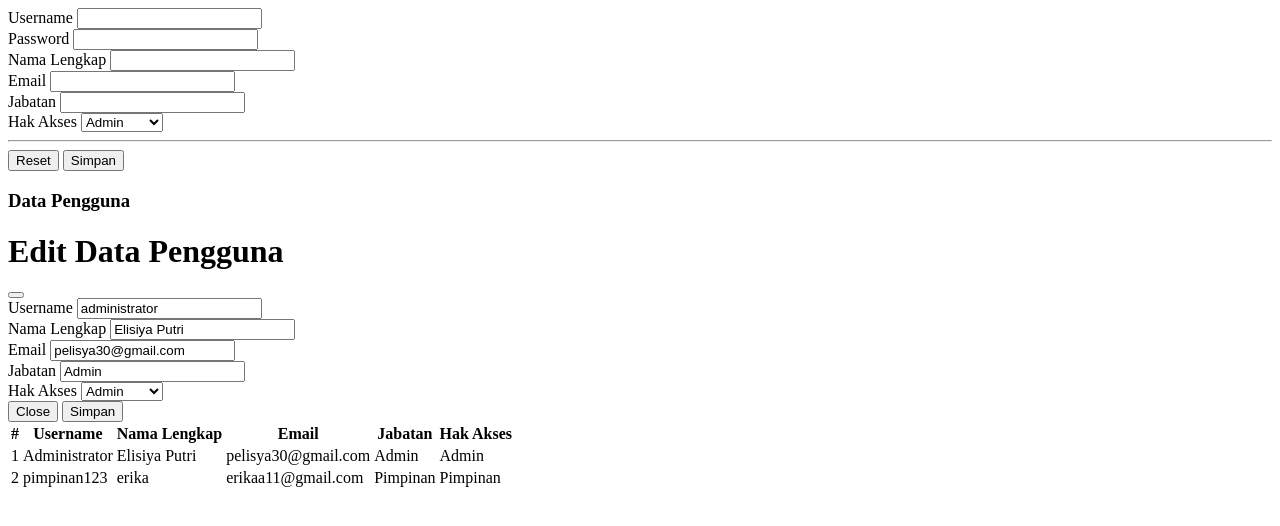
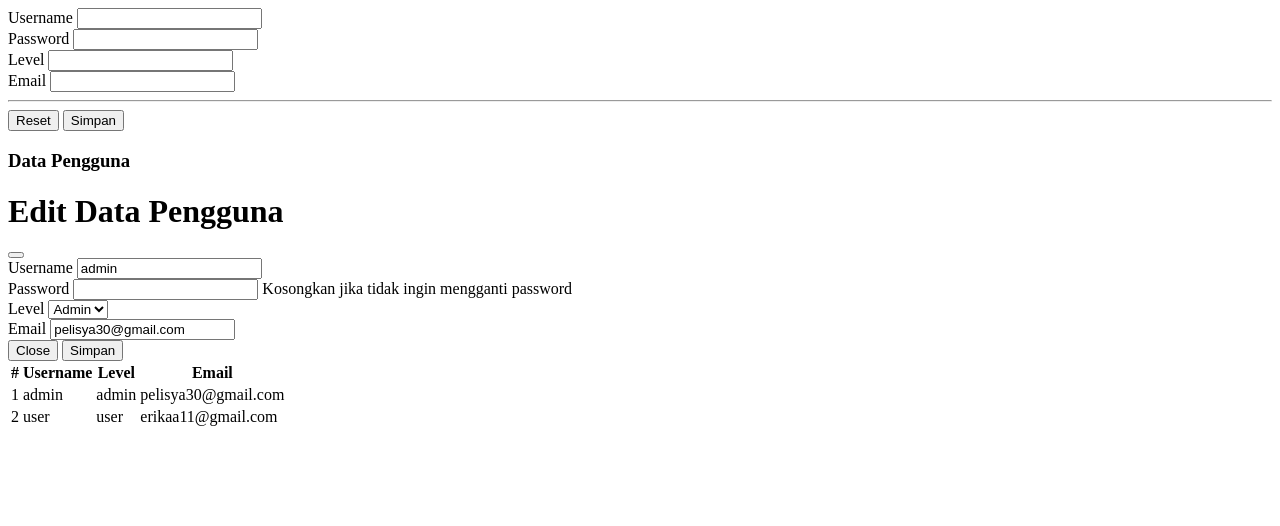
Before and after one commit to Elisiyaputri/APP_SIA, a PHP site: page /modul/pengguna/index.php in a window 1280 px wide. Shown: the top 526 px of the page. Run offline with PHP 8.4, Linux system fonts and the light colour scheme.

Commit message:
Merevisi Halaman Pengguna

```diff
--- a/modul/pengguna/index.php
+++ b/modul/pengguna/index.php
@@ -3,35 +3,23 @@
     <div class="card-body">
         <form action="" method="post">
             <div class="row mb-3">
-                <div class="col-md-4">
+                <div class="col-md-6">
                     <label for="username" class="form-label">Username</label>
                     <input type="text" class="form-control" name="username">
                 </div>
-                <div class="col-md-4">
+                <div class="col-md-6">
                     <label for="password" class="form-label">Password</label>
-                    <input type="password" class="form-control" name="password">
-                </div>
-                <div class="col-md-4">
-                    <label for="nama_lengkap" class="form-label">Nama Lengkap</label>
-                    <input type="text" class="form-control" name="nama_lengkap">
+                    <input type="text" class="form-control" name="password">
                 </div>
             </div>
             <div class="row mb-3">
-                <div class="col-md-4">
+                <div class="col-md-6">
+                    <label for="level" class="form-label">Level</label>
+                    <input type="text" class="form-control" name="level">
+                </div>
+                <div class="col-md-6">
                     <label for="email" class="form-label">Email</label>
-                    <input type="email" class="form-control" name="email">
-                </div>
-                <div class="col-md-4">
-                    <label for="jabatan" class="form-label">Jabatan</label>
-                    <input type="text" class="form-control" name="jabatan">
-                </div>
-                <div class="col-md-4">
-                    <label class="form-label" for="hak_akses">Hak Akses</label>
-                    <select class="form-select" name="hak_akses">
-                        <option value="admin">Admin</option>
-                        <option value="pimpinan">Pimpinan</option>
-                        <option value="Karyawan">Karyawan</option>
-                    </select>
+                    <input type="text" class="form-control" name="email">
                 </div>
             </div>
             <hr class="text-secondary">
@@ -53,21 +41,17 @@
                     <tr>
                         <th>#</th>
                         <th>Username</th>
-                        <th>Nama Lengkap</th>
+                        <th>Level</th>
                         <th>Email</th>
-                        <th>Jabatan</th>
-                        <th>Hak Akses</th>
                         <th><i class="bi bi-gear-fill"></i></th>
                     </tr>
                 </thead>
                 <tbody>
                     <tr>
                         <td>1</td>
-                        <td>Administrator</td>
-                        <td>Elisiya Putri</td>
+                        <td>admin</td>
+                        <td>admin</td>
                         <td>pelisya30@gmail.com</td>
-                        <td>Admin</td>
-                        <td>Admin</td>
                         <td>
                             <a href="#editPengguna" class="text-decoration-none" data-bs-toggle="modal">
                                 <i class="bi bi-pencil-square text-success"></i>
@@ -92,32 +76,27 @@
                                                 <div class="col-md-6">
                                                     <label for="username" class="form-label">Username</label>
                                                     <input type="text" class="form-control" name="username"
-                                                        value="administrator">
+                                                        value="admin">
                                                 </div>
                                                 <div class="col-md-6">
-                                                    <label for="nama_lengkap" class="form-label">Nama Lengkap</label>
-                                                    <input type="text" class="form-control" name="nama_lengkap"
-                                                        value="Elisiya Putri">
+                                                    <label for="password" class="form-label">Password</label>
+                                                    <input type="text" class="form-control" name="password">
+                                                    <span class="form-text text-muted">Kosongkan jika tidak ingin
+                                                        mengganti password</span>
                                                 </div>
                                             </div>
                                             <div class="row mb-3">
-                                                <div class="col-md-4">
+                                                <div class="col-md-6">
+                                                    <label for="level" class="form-label">Level</label>
+                                                    <select name="level" class="form-select">
+                                                        <option value="admin" selected>Admin</option>
+                                                        <option value="user">User</option>
+                                                    </select>
+                                                </div>
+                                                <div class="col-md-6">
                                                     <label for="email" class="form-label">Email</label>
-                                                    <input type="email" class="form-control" name="email"
+                                                    <input type="text" class="form-control" name="email"
                                                         value="pelisya30@gmail.com">
-                                                </div>
-                                                <div class="col-md-4">
-                                                    <label for="jabatan" class="form-label">Jabatan</label>
-                                                    <input type="text" class="form-control" name="jabatan"
-                                                        value="Admin">
-                                                </div>
-                                                <div class="col-md-4">
-                                                    <label class="form-label" for="hak_akses">Hak Akses</label>
-                                                    <select class="form-select" name="hak_akses">
-                                                        <option value="admin" selected>Admin</option>
-                                                        <option value="pimpinan">Pimpinan</option>
-                                                        <option value="Karyawan">Karyawan</option>
-                                                    </select>
                                                 </div>
                                             </div>
                                         </div>
@@ -133,11 +112,9 @@
                     </tr>
                     <tr>
                         <td>2</td>
-                        <td>pimpinan123</td>
-                        <td>erika</td>
+                        <td>user</td>
+                        <td>user</td>
                         <td>erikaa11@gmail.com</td>
-                        <td>Pimpinan</td>
-                        <td>Pimpinan</td>
                         <td>
                             <a href="" class="text-decoration-none">
                                 <i class="bi bi-pencil-square text-success"></i>
```
